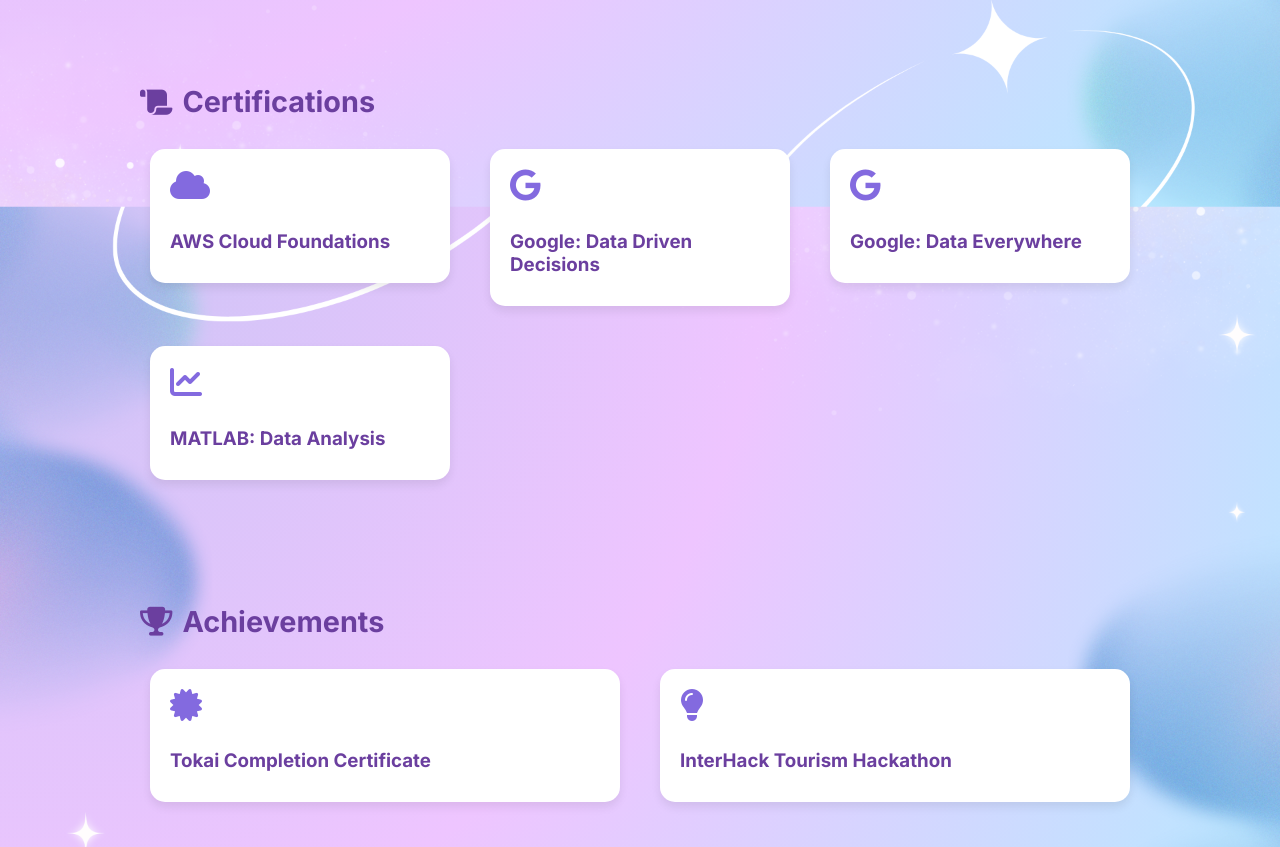
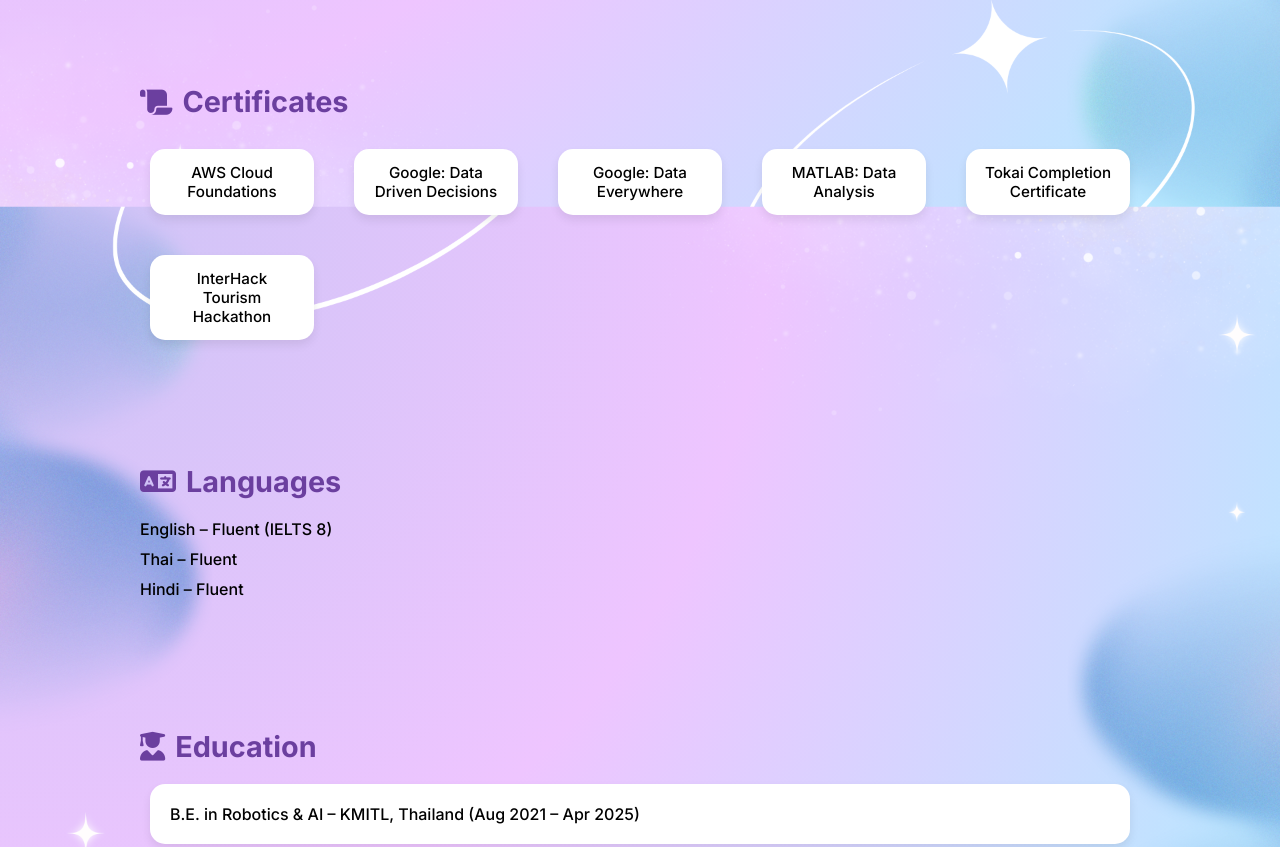
Before and after one commit to smritipandeysp/cv-website, a website: page index.html in a window 1280 px wide. Shown: the part 1500-2347 px from the top of the page. Drawn offline with Linux system fonts and the light colour scheme.

Commit message:
Certificates UI change

```diff
--- a/index.html
+++ b/index.html
@@ -18,8 +18,7 @@
   <div class="nav-container">
     <a href="#work">Work</a>
     <a href="#projects">Projects</a>
-    <a href="#certs">Certifications</a>
-    <a href="#achievements">Achievements</a>
+    <a href="#certificates">Certifications</a>
     <a href="#languages">Languages</a>
     <a href="#education">Education</a>
   </div>
@@ -78,35 +77,31 @@
     </div>
   </section>
 
-  <section class="container section" id="certs">
-    <h2 class="section-title"><i class="fa-solid fa-scroll"></i> Certifications</h2>
-    <div class="grid">
+ <section class="container section" id="certificates">
+    <h2 class="section-title"><i class="fa-solid fa-scroll"></i> Certificates</h2>
+    <div class="grid small-cards">
       <a href="https://drive.google.com/file/d/118oqHbWpdNqdbKUIansM0xrjNwn_Hn_n/view" class="card-link" target="_blank">
-        <div class="card"><i class="fa-solid fa-cloud icon"></i><h3>AWS Cloud Foundations</h3></div>
+        <div class="card">AWS Cloud Foundations</div>
       </a>
       <a href="https://drive.google.com/file/d/1l9BFr4eYkgMYYZPpoL-rzGd3po0JVdRm/view" class="card-link" target="_blank">
-        <div class="card"><i class="fa-brands fa-google icon"></i><h3>Google: Data Driven Decisions</h3></div>
+        <div class="card">Google: Data Driven Decisions</div>
       </a>
       <a href="https://drive.google.com/file/d/1VJK0ny4NcL9DlVTxpR-0S4Y4kVPqI58-/view" class="card-link" target="_blank">
-        <div class="card"><i class="fa-brands fa-google icon"></i><h3>Google: Data Everywhere</h3></div>
+        <div class="card">Google: Data Everywhere</div>
       </a>
       <a href="https://drive.google.com/file/d/1xE4Tj2Ig5K4lb8OSFWRzgDhUI8upKA8-/view" class="card-link" target="_blank">
-        <div class="card"><i class="fa-solid fa-chart-line icon"></i><h3>MATLAB: Data Analysis</h3></div>
+        <div class="card">MATLAB: Data Analysis</div>
+      </a>
+
+      <a href="https://drive.google.com/file/d/1x2AXIKlpU5pcPr9KHFvf1-kHxhUJW238/view?usp=sharing" class="card-link" target="_blank">
+        <div class="card">Tokai Completion Certificate</div>
+      </a>
+      <a href="https://drive.google.com/file/d/17oP6qESxnzTeaLZLpxsJM2T-b0xpI4-2/view?usp=sharing" class="card-link" target="_blank">
+        <div class="card">InterHack Tourism Hackathon</div>
       </a>
     </div>
   </section>
 
-  <section class="container section" id="achievements">
-    <h2 class="section-title"><i class="fa-solid fa-trophy"></i> Achievements</h2>
-    <div class="grid">
-      <a href="https://drive.google.com/file/d/1x2AXIKlpU5pcPr9KHFvf1-kHxhUJW238/view?usp=sharing" class="card-link" target="_blank">
-        <div class="card"><i class="fa-solid fa-certificate icon"></i><h3>Tokai Completion Certificate</h3></div>
-      </a>
-      <a href="https://drive.google.com/file/d/17oP6qESxnzTeaLZLpxsJM2T-b0xpI4-2/view?usp=sharing" class="card-link" target="_blank">
-        <div class="card"><i class="fa-solid fa-lightbulb icon"></i><h3>InterHack Tourism Hackathon</h3></div>
-      </a>
-    </div>
-  </section>
 
 
 
--- a/style.css
+++ b/style.css
@@ -227,6 +227,18 @@ footer {
   box-shadow: 0 8px 16px rgba(0,0,0,0.15);
 }
 
+/* Smaller cards for certificate section */
+.small-cards .card {
+  padding: 14px 18px;
+  font-size: 0.95rem;
+  text-align: center;
+  font-weight: 500;
+}
+
+.small-cards {
+  grid-template-columns: repeat(auto-fit, minmax(180px, 1fr));
+}
+
 
 @media (max-width: 600px) {
   .nav-container {
```
